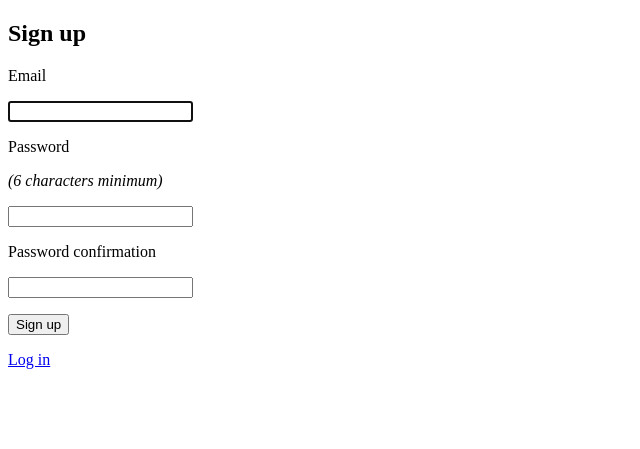
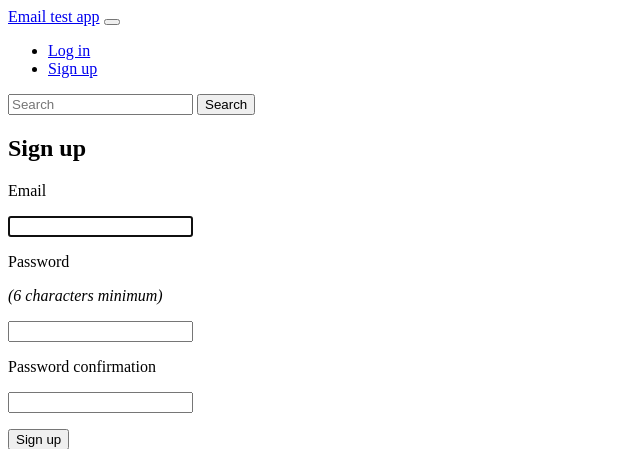
Before and after one commit to m-nt-s-no/email_in_rails_test, a Rails app: page /users/sign_up in a window 1280 px wide. Shown: the top 449 px of the page, without its empty margins (0-640 px from the left). Run offline with Rails 7, Linux system fonts and the light colour scheme; some libraries are stand-ins or nearby versions.

Commit message:
edited devise to sign out with get request; generated TaskMailer

```diff
--- a/app/views/layouts/application.html.erb
+++ b/app/views/layouts/application.html.erb
@@ -11,6 +11,7 @@
   </head>
 
   <body>
+    <%= render partial: "shared/navbar" %>
     <%= yield %>
   </body>
 </html>
--- /dev/null
+++ b/app/views/shared/_navbar.html.erb
@@ -0,0 +1,33 @@
+
+    <nav class="navbar navbar-expand-lg bg-body-tertiary">
+      <div class="container-fluid">
+        <%= link_to "Email test app", root_path, class: "navbar-brand" %>
+        <button class="navbar-toggler" type="button" data-bs-toggle="collapse" data-bs-target="#navbarSupportedContent" aria-controls="navbarSupportedContent" aria-expanded="false" aria-label="Toggle navigation">
+          <span class="navbar-toggler-icon"></span>
+        </button>
+        <div class="collapse navbar-collapse" id="navbarSupportedContent">
+          <ul class="navbar-nav me-auto mb-2 mb-lg-0">
+            </li>
+            <% if user_signed_in? %>
+              <li class="nav-item">
+                <%= link_to "Edit user", edit_user_registration_path(current_user), class: "nav-link" %>
+              </li>
+              <li class="nav-item">
+                <%= link_to "Sign out", destroy_user_session_path, class: "nav-link", data: { turbo_method: :delete } %>
+              </li>
+            <% else %>
+              <li class="nav-item">
+                <%= link_to "Log in", new_user_session_path, class: "nav-link" %>
+              </li>
+              <li class="nav-item">
+                <%= link_to "Sign up", new_user_registration_path, class: "nav-link" %>
+              </li>
+            <% end %>
+          </ul>
+          <form class="d-flex" role="search">
+            <input class="form-control me-2" type="search" placeholder="Search" aria-label="Search">
+            <button class="btn btn-outline-success" type="submit">Search</button>
+          </form>
+        </div>
+      </div>
+    </nav>
--- /dev/null
+++ b/app/views/task_mailer/task_created.html.erb
@@ -0,0 +1,5 @@
+<h1>Task#task_created</h1>
+
+<p>
+  <%= @greeting %>, find me in app/views/task_mailer/task_created.html.erb
+</p>
--- /dev/null
+++ b/app/views/task_mailer/task_created.text.erb
@@ -0,0 +1,3 @@
+Task#task_created
+
+<%= @greeting %>, find me in app/views/task_mailer/task_created.text.erb
--- a/config/initializers/devise.rb
+++ b/config/initializers/devise.rb
@@ -266,7 +266,7 @@ Devise.setup do |config|
   # config.navigational_formats = ['*/*', :html, :turbo_stream]
 
   # The default HTTP method used to sign out a resource. Default is :delete.
-  config.sign_out_via = :delete
+  config.sign_out_via = :get
 
   # ==> OmniAuth
   # Add a new OmniAuth provider. Check the wiki for more information on setting
```
Also changed, not shown: app/mailers/task_mailer.rb (added, +13 -0 lines).
